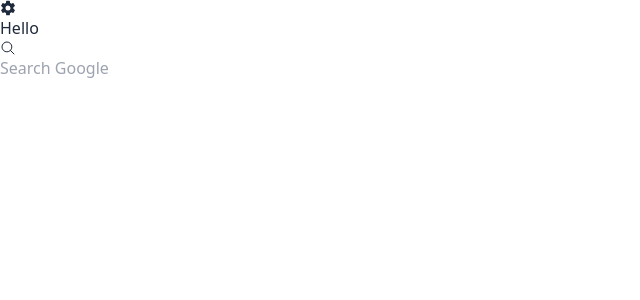
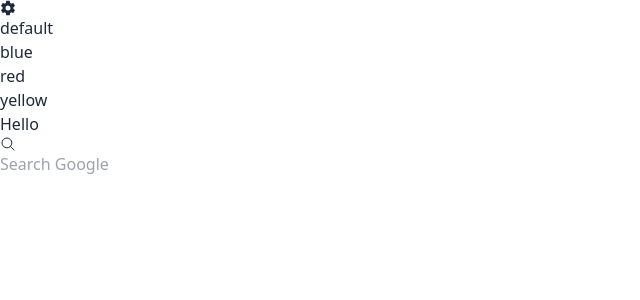
Before and after one commit to EngChooN/aimzero-to-do, a Next.js app: page / in a window 1280 px wide. Both pictures are taken after a click on the icon 8 px from the left and 8 px from the top of the page. Shown: the top 300 px of the page, without its empty margins (0-640 px from the left). Built offline with nearby package versions, Linux system fonts and the light colour scheme.

Commit message:
feat: 테마 설정 기능 추가 POC

```diff
--- a/src/app/layout.tsx
+++ b/src/app/layout.tsx
@@ -31,7 +31,7 @@ export default function RootLayout({
         // className={`${geistSans.variable} ${geistMono.variable} antialiased`}
       >
         <Header />
-        <div className="flex flex-col items-center px-6 w-screen h-full">
+        <div className="flex flex-col items-center w-screen h-full">
           {children}
         </div>
       </body>
--- a/src/app/page.tsx
+++ b/src/app/page.tsx
@@ -1,9 +1,19 @@
+'use client'
+
 import SearchScreen from "@/components/SearchScreen/SearchScreen"
+import { useEffect, useState } from "react"
 
 export default function Home() {
+  const [bgColor, setBgColor] = useState<string>('default')
+
+  useEffect(() => {
+    const localStorageBgColor = localStorage.getItem('bg-color')
+    setBgColor(String(localStorageBgColor))
+  }, [])
 
   return (
-    <main className="flex flex-col items-center mt-[15vh] max-w-2xl w-full">
+    // TODO 테마 적용한 곳은 이곳에 설정해야함
+    <main className={`flex flex-col items-center w-full h-dvh ${bgColor === 'default' ? null : bgColor}`}>
       <SearchScreen />
     </main>
   );
--- a/src/components/SearchScreen/SearchScreen.tsx
+++ b/src/components/SearchScreen/SearchScreen.tsx
@@ -1,8 +1,11 @@
+'use client'
+
 import SearchInput from "./SearchInput/SearchInput";
 
 export default function SearchScreen() {
+
   return (
-    <section className="flex flex-col items-center gap-10 w-full">
+    <section className="flex flex-col items-center gap-10 mt-[15vh] px-6 max-w-2xl w-full">
       {/* TODO 유저가 본인의 이름을 추가하면, 'Hello, OOO'이런 식으로 나와야함 */}
       <h1 className="text-7xl">{`Hello`}</h1>
       <SearchInput />
--- a/src/components/layout/Header/Setting/Setting.tsx
+++ b/src/components/layout/Header/Setting/Setting.tsx
@@ -1,23 +1,54 @@
 'use client'
 
 import { useOutSideClick } from "@/hooks/useOutSideClick"
-import { useRef, useState } from "react"
+import { useEffect, useRef, useState } from "react"
 import { IoSettingsSharp } from "react-icons/io5"
 
 export default function Setting() {
   const [isSetting, setIsSetting] = useState(false)
   const settingRef = useRef<HTMLDivElement>(null)
+  const bgColorPalette = [
+    {
+      color: 'default',
+      label: 'default'
+    },
+    {
+      color: 'bg-blue-300',
+      label: 'blue'
+    },
+    {
+      color: 'bg-red-300',
+      label: 'red'
+    },
+    {
+      color: 'bg-yellow-300',
+      label: 'yellow'
+    },
+  ]
+
+  const setBgColor = (color: string) => {
+    localStorage.setItem('bg-color', color)
+    location.reload()
+  }
 
   useOutSideClick(settingRef, () => setIsSetting(false))
 
-
+  useEffect(() => {
+    if (!localStorage.getItem('bg-color')) {
+      localStorage.setItem('bg-color', 'default')
+    }
+  }, [])
 
   return (
     <div className="relative" ref={settingRef}>
       <IoSettingsSharp className="text-3xl cursor-pointer" onClick={() => setIsSetting((prev) => !prev)} />
       {isSetting && (
-        <article className="absolute right-0 top-10 w-96 h-96 shadow-md rounded-3xl bg-slate-200 z-30">
-
+        <article className="absolute right-0 top-10 flex flex-col w-96 h-96 shadow-md rounded-3xl bg-slate-200 z-30">
+          <div className="w-full overflow-auto flex">
+            {bgColorPalette.map((color, index) => (
+              <div className={`size-16 rounded-full flex justify-center items-center ml-3 mt-3 ${color.color === 'default' ? 'bg-white' : color.color}`} key={index} onClick={() => setBgColor(color.color)}>{color.label}</div>
+            ))}
+          </div>
         </article>
       )}
     </div>
```
